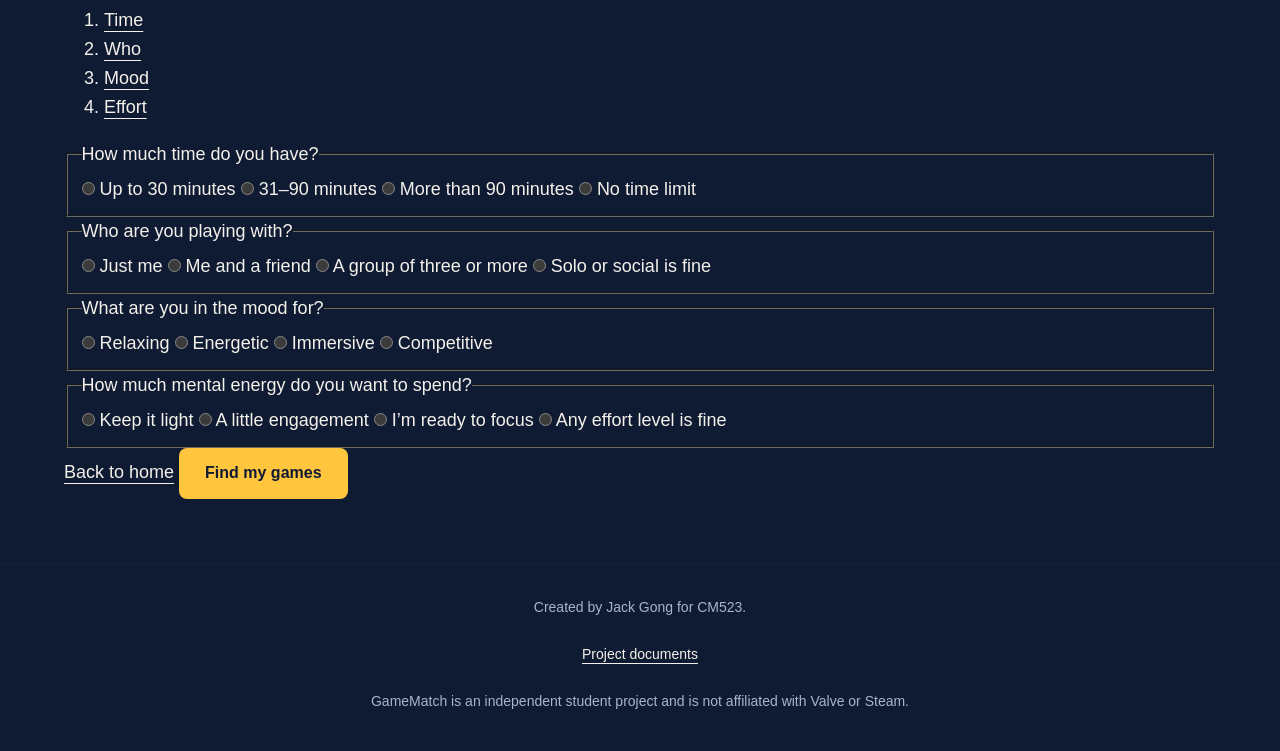
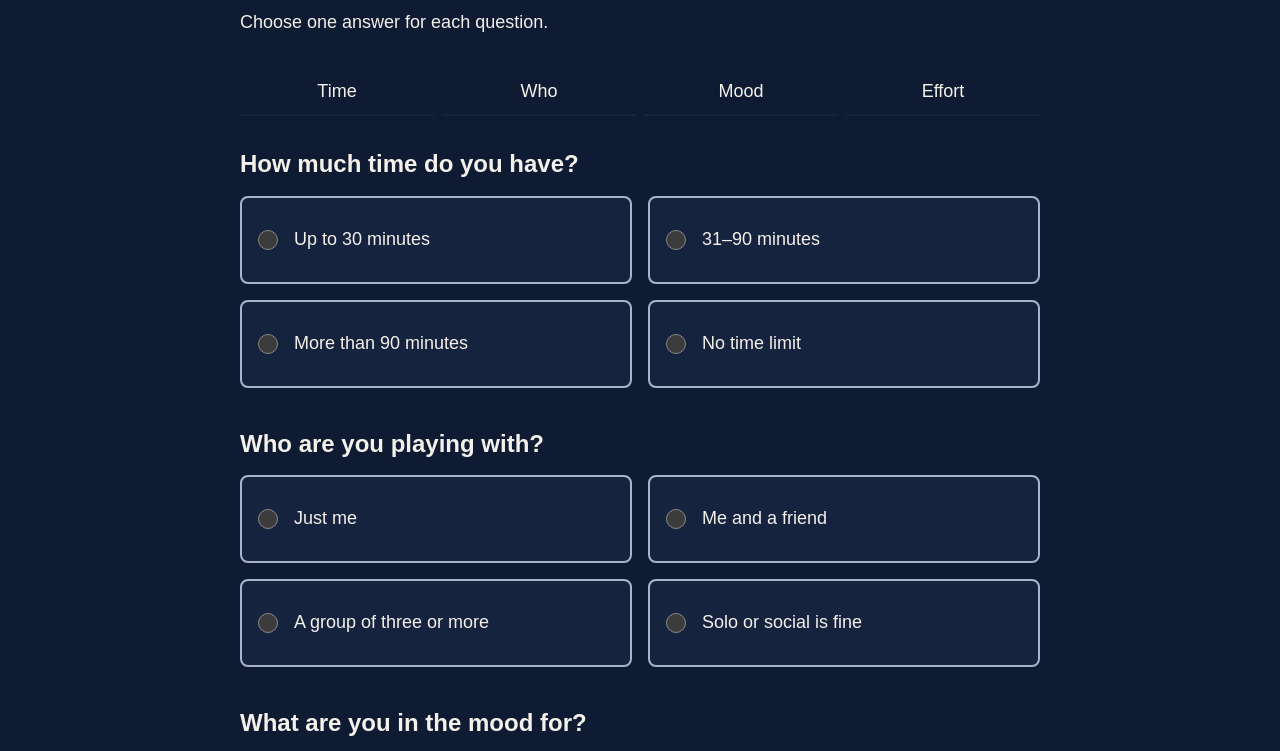
Before and after one commit to JackG2027/Jiahua-Gong-CM523-Final-Project, a plain HTML site: page quiz.html in a window 1280 px wide. Shown: the part 219-970 px from the top of the page. Drawn offline with Linux system fonts and the light colour scheme; a web font is replaced by a local one.

Commit message:
Style quiz options and connect mood accent colors Add quiz progress, question, option, and action layouts Stack answer options on smaller screens Define accent colors for all four moods Update the page theme when a mood answer changes
JS - Set accent colour when a mood is chosen

Listen for changes on the mood radio buttons, when a mood is chosen, it sets the data-mood attribute on the html element, and CSS uses that attribute to switch the accent color.

```diff
--- a/scripts/scripts.js
+++ b/scripts/scripts.js
@@ -1 +1,8 @@
 /* WRITE YOUR JS HERE... YOU MAY REQUIRE MORE THAN ONE JS FILE. IF SO SAVE IT SEPARATELY IN THE SCRIPTS DIRECTORY */
+const moodInputs = document.querySelectorAll('input[name="mood"]');
+
+moodInputs.forEach((input) => {
+  input.addEventListener("change", () => {
+    document.documentElement.dataset.mood = input.value;
+  });
+});
--- a/styles/styles.css
+++ b/styles/styles.css
@@ -14,9 +14,29 @@
   --text: #f4f1ea;
   --muted: #a9b4cc;
   --accent: #ffc53d;
+  --relaxing: #3dd68c;
+  --energetic: #ff8b3e;
+  --immersive: #7b9bff;
+  --competitive: #b98cf0;
 
   --font-heading: "Big Shoulders Display", sans-serif;
   --font-body: "Atkinson Hyperlegible Next", sans-serif;
+}
+
+:root[data-mood="relaxing"] {
+  --accent: var(--relaxing);
+}
+
+:root[data-mood="energetic"] {
+  --accent: var(--energetic);
+}
+
+:root[data-mood="immersive"] {
+  --accent: var(--immersive);
+}
+
+:root[data-mood="competitive"] {
+  --accent: var(--competitive);
 }
 
 body {
@@ -217,6 +237,87 @@ button, input {
   color: var(--accent);
 }
 
+.quiz-page {
+  max-width: 50rem;
+  padding-block: 3rem;
+}
+
+.quiz-progress ol {
+  display: grid;
+  grid-template-columns: repeat(4, minmax(0, 1fr));
+  gap: 0.5rem;
+  margin: 2rem 0;
+  padding: 0;
+  list-style: none;
+}
+
+.quiz-progress a {
+  display: flex;
+  align-items: center;
+  justify-content: center;
+  min-height: 3rem;
+  border-bottom: 2px solid var(--surface);
+  text-decoration: none;
+}
+
+/* Question groups */
+.quiz-question {
+  min-width: 0;
+  margin: 0 0 2.5rem;
+  padding: 0;
+  border: 0;
+}
+
+.quiz-question legend {
+  max-width: 100%;
+  margin-bottom: 1rem;
+  padding: 0;
+  font-size: 1.5rem;
+  font-weight: 700;
+  line-height: 1.3;
+}
+
+/* Answer options */
+.quiz-options {
+  display: grid;
+  grid-template-columns: repeat(2, minmax(0, 1fr));
+  gap: 1rem;
+}
+
+.quiz-option {
+  display: flex;
+  align-items: center;
+  gap: 1rem;
+  min-height: 5.5rem;
+  padding: 1rem;
+  border: 2px solid var(--muted);
+  border-radius: 8px;
+  background-color: var(--surface);
+  cursor: pointer;
+}
+
+.quiz-option input {
+  flex-shrink: 0;
+  width: 1.25rem;
+  height: 1.25rem;
+  margin: 0;
+  accent-color: var(--accent);
+}
+
+.quiz-option:has(input:checked) {
+  border-color: var(--accent);
+}
+
+/* Form actions */
+.quiz-actions {
+  display: flex;
+  flex-wrap: wrap;
+  justify-content: space-between;
+  align-items: center;
+  gap: 1rem;
+  margin-top: 2rem;
+}
+
 @media (max-width: 768px) {
   .header-content {
     flex-direction: column;
@@ -236,6 +337,11 @@ button, input {
   .document-grid {
     grid-template-columns: repeat(2, minmax(0, 1fr));
   }
+
+  .quiz-options {
+  grid-template-columns: 1fr;
+}
+
 }
 
 @media (max-width: 480px) {
```
